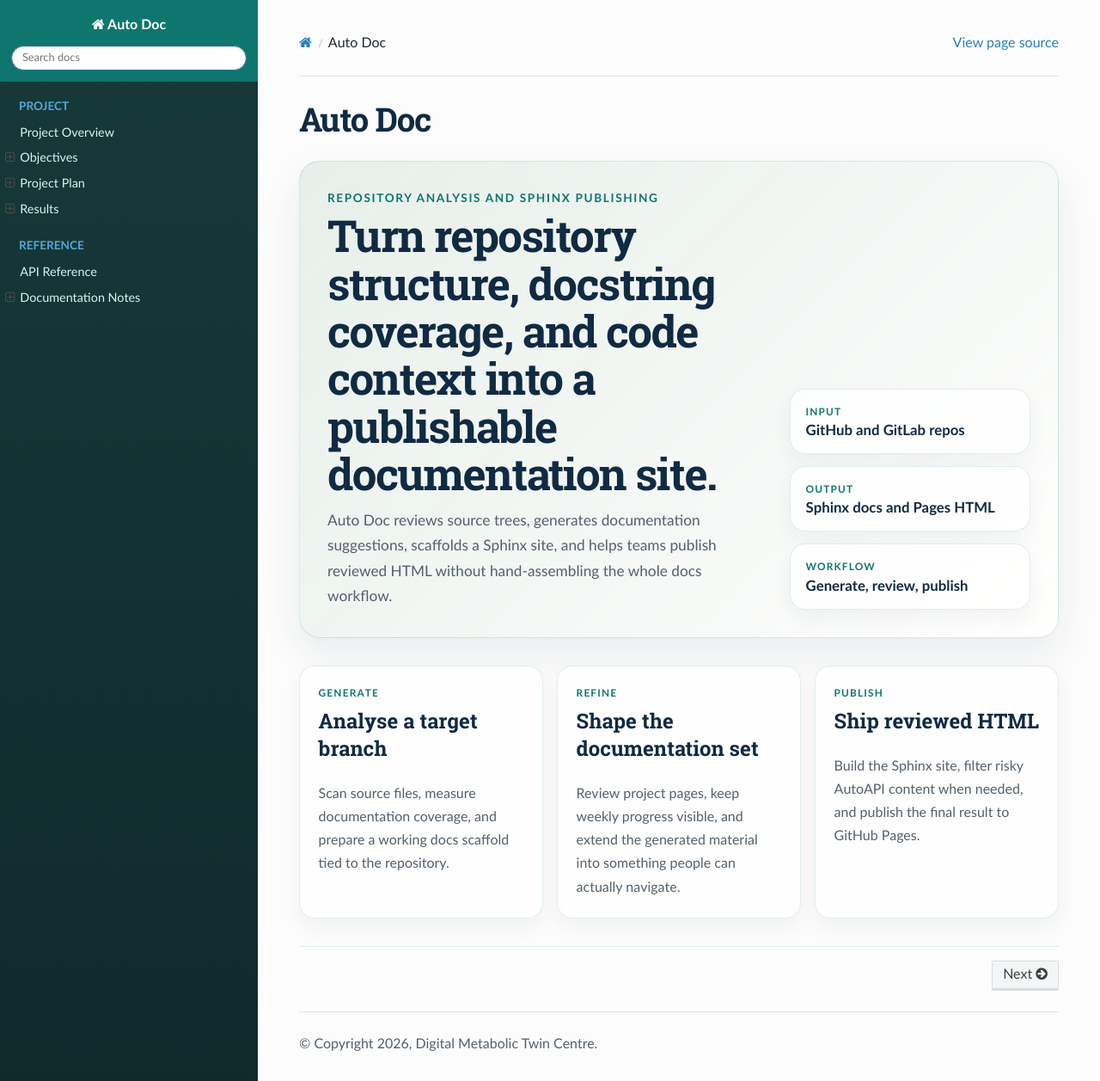
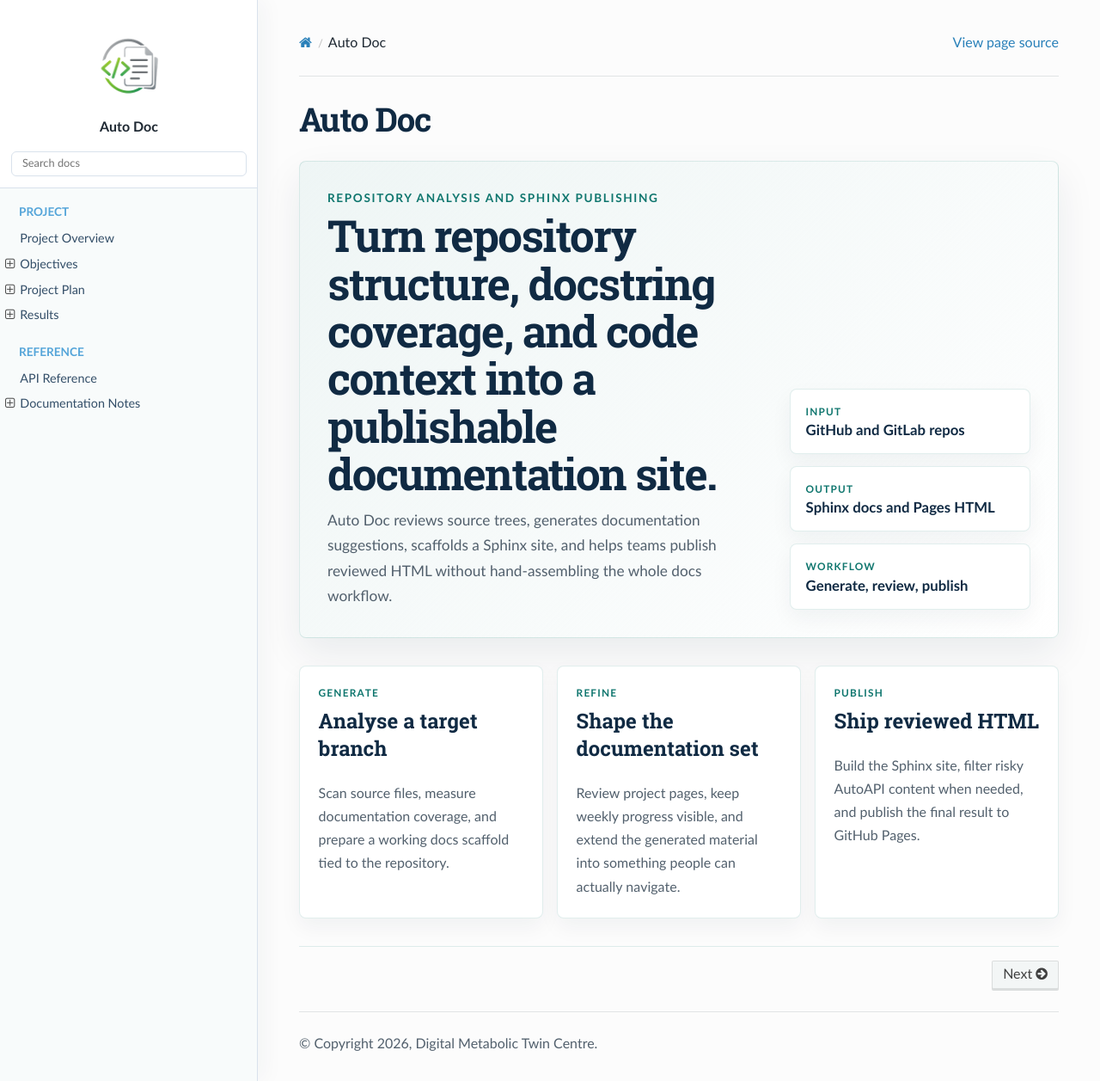
Before and after one commit to Digital-Metabolic-Twin-Centre/autodoc, a Sphinx documentation site: the page built from docs/index.rst, in a window 1280 px wide and 1257 px high. Shown: the whole window at 86% size. Built offline with Sphinx 7.4.7 and the Read the Docs theme 3.1.0, drawn with Linux system fonts in a browser that asks for light colours; pages that are not in the unit, such as notebooks, are missing from menus.

Commit message:
chore: add auto doc logo to template and switch to light theme

```diff
--- a/docs/_static/custom-wide.css
+++ b/docs/_static/custom-wide.css
@@ -3,23 +3,27 @@
     --autodoc-muted: #52606d;
     --autodoc-accent: #0f766e;
     --autodoc-border: #d9e2ec;
-    --autodoc-surface: rgba(255, 253, 248, 0.9);
-    --autodoc-surface-strong: #f4efe4;
+    --autodoc-surface: rgba(255, 255, 255, 0.94);
+    --autodoc-surface-strong: #eef7f6;
+    --autodoc-sidebar: #f8fbfb;
+    --autodoc-sidebar-active: #e6f4f1;
 }
 
 .wy-body-for-nav {
-    background:
-        radial-gradient(circle at top right, rgba(15, 118, 110, 0.12), transparent 28%),
-        linear-gradient(180deg, #fcfbf7 0%, #f3efe5 100%);
+    background: linear-gradient(180deg, #ffffff 0%, #f5faf9 100%);
 }
 
 .wy-nav-side {
-    background: linear-gradient(180deg, #163a39 0%, #102a2c 100%);
+    background: var(--autodoc-sidebar);
+    border-right: 1px solid var(--autodoc-border);
+    box-shadow: 8px 0 24px rgba(16, 42, 67, 0.04);
 }
 
 .wy-side-nav-search,
 .wy-nav-top {
-    background: #0f766e;
+    background: #ffffff;
+    border-bottom: 1px solid var(--autodoc-border);
+    color: var(--autodoc-ink);
 }
 
 .wy-side-nav-search {
@@ -28,30 +32,70 @@
 
 .wy-side-nav-search > a {
     display: inline-flex;
+    flex-direction: column;
     align-items: center;
     justify-content: center;
-    margin-bottom: 0.75rem;
+    gap: 0.45rem;
+    margin-bottom: 0.85rem;
+    color: var(--autodoc-ink);
+    font-size: 0;
+    font-weight: 700;
+}
+
+.wy-side-nav-search > a::after {
+    content: "Auto Doc";
+    display: block;
+    font-size: 1rem;
+    line-height: 1.25;
 }
 
 .wy-side-nav-search > a img.logo,
 .wy-side-nav-search .wy-dropdown > a img.logo {
-    max-height: 72px;
+    max-height: 118px;
+    max-width: 82%;
     width: auto;
-    padding: 0.55rem 0.8rem;
-    border-radius: 16px;
-    background: rgba(255, 253, 248, 0.96);
-    box-shadow: 0 10px 24px rgba(16, 42, 67, 0.18);
+    padding: 0;
+    border-radius: 0;
+    background: transparent;
+    border: 0;
+    box-shadow: none;
+}
+
+.wy-side-nav-search > a,
+.wy-side-nav-search .wy-dropdown > a {
+    color: var(--autodoc-ink);
+}
+
+.wy-side-nav-search input[type="text"] {
+    border: 1px solid var(--autodoc-border);
+    border-radius: 6px;
+    box-shadow: none;
 }
 
 .wy-menu-vertical a {
-    color: #d9f3ee;
+    color: #334e68;
 }
 
 .wy-menu-vertical a:hover,
 .wy-menu-vertical a:focus,
 .wy-menu-vertical li.current>a {
-    background: rgba(190, 198, 205, 0.22);
-    color: #000000;
+    background: var(--autodoc-sidebar-active);
+    color: #0b5d57;
+}
+
+.wy-menu-vertical li.current {
+    background: #ffffff;
+}
+
+.wy-menu-vertical li.current > a,
+.wy-menu-vertical li.on a {
+    border-color: var(--autodoc-accent);
+}
+
+.wy-menu-vertical li.toctree-l2.current > a,
+.wy-menu-vertical li.toctree-l2.current li.toctree-l3 > a {
+    background: #ffffff;
+    color: #334e68;
 }
 
 .wy-nav-content-wrap {
@@ -97,9 +141,9 @@
     margin: 0 0 2rem;
     padding: 2rem;
     border: 1px solid rgba(15, 118, 110, 0.14);
-    border-radius: 24px;
+    border-radius: 8px;
     background:
-        linear-gradient(135deg, rgba(15, 118, 110, 0.1), rgba(255, 255, 255, 0.82)),
+        linear-gradient(135deg, rgba(15, 118, 110, 0.07), rgba(255, 255, 255, 0.88)),
         var(--autodoc-surface);
     box-shadow: 0 18px 45px rgba(16, 42, 67, 0.08);
     display: grid;
@@ -143,9 +187,8 @@
 .feature-card,
 .map-card {
     border: 1px solid rgba(15, 118, 110, 0.12);
-    border-radius: 18px;
-    background: rgba(255, 255, 255, 0.72);
-    backdrop-filter: blur(8px);
+    border-radius: 8px;
+    background: #ffffff;
     box-shadow: 0 10px 24px rgba(16, 42, 67, 0.05);
 }
 
@@ -200,7 +243,7 @@
 
 .rst-content table.docutils,
 .rst-content table.field-list {
-    border-radius: 16px;
+    border-radius: 8px;
     overflow: hidden;
     border: 1px solid var(--autodoc-border);
     box-shadow: 0 10px 30px rgba(16, 42, 67, 0.05);
@@ -230,9 +273,8 @@ footer {
 
 .toctree-l1:hover>a {
     font-weight: 500;
-    font-style: bold;
-    background-color: gray;
-    color: white;
+    background-color: var(--autodoc-sidebar-active);
+    color: #0b5d57;
 }
 
 @media screen and (max-width: 768px) {
--- a/docs/conf.py
+++ b/docs/conf.py
@@ -16,6 +16,7 @@ exclude_patterns = ["_build", "Thumbs.db", ".DS_Store"]
 html_theme = "sphinx_rtd_theme"
 html_static_path = ["_static"]
 html_css_files = ["custom-wide.css"]
+html_logo = "_static/img/logo.png"
 html_favicon = "_static/img/favicon.ico"
 html_theme_options = {
     "collapse_navigation": False,
```
